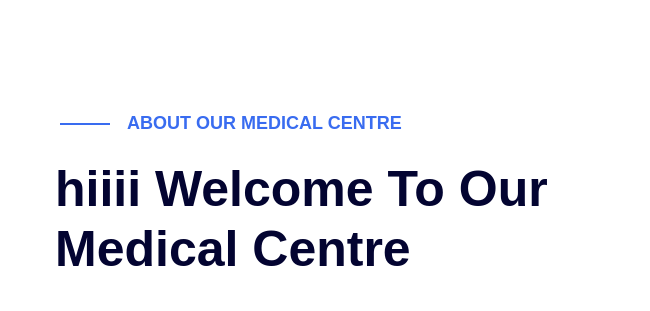
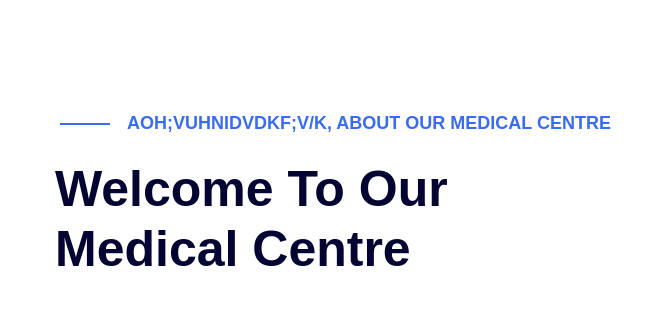
Before and after one commit to IrinaveMedicalCentre/IrinaveMedicalCentre, a plain HTML site: page index.html in a window 1280 px wide. Shown: the part 1092-1403 px from the top of the page, 0-650 px from the left. Drawn offline with Linux system fonts and the light colour scheme; grey boxes are pictures that could not be loaded; a web font is replaced by a local one.

Commit message:
finished

```diff
--- a/index.html
+++ b/index.html
@@ -145,8 +145,8 @@
                     <div class="about-caption mb-50">
                         <!-- Section Tittle -->
                         <div class="section-tittle section-tittle2 mb-35">
-                            <span>About Our Medical Centre</span>
-                            <h2>hiiii Welcome To Our Medical Centre</h2>
+                            <span>aoh;vuhnidvdkf;v/k, About Our Medical Centre</span>
+                            <h2>Welcome To Our Medical Centre</h2>
                         </div>
                         <h3>Our Clinic Time :- 8am to 9pm</h3> <br>
                         <p>Irinave Medical Centre (IMC) is a leading medical clinic dedicated to providing comprehensive and compassionate healthcare to our community. With a focus on patient-centered care and cutting-edge medical practices, we strive to enhance the health and well-being of every individual who walks through our doors.</p>
```
